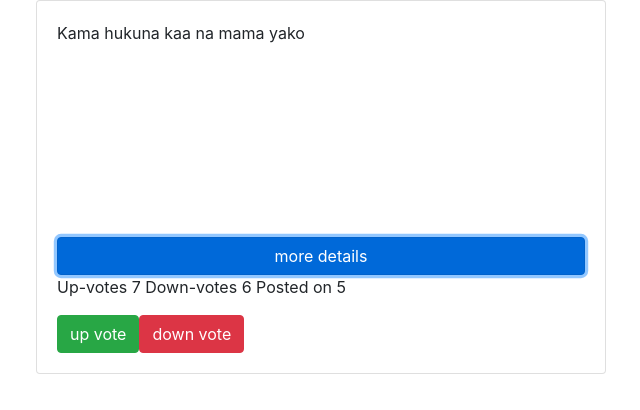
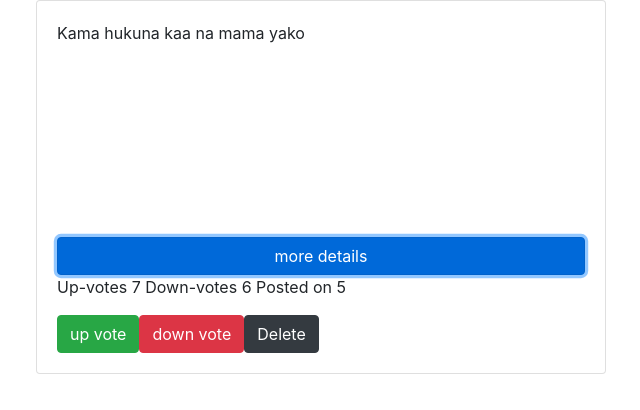
Before and after one commit to wamakimaN/Quotes, an Angular app: page / in a window 1280 px wide. Both pictures are taken after a click on the button "more details". Shown: the top 410 px of the page, without its empty margins (34-674 px from the left). Built offline with nearby package versions, Linux system fonts and the light colour scheme.

Commit message:
add delete qoute functionality

```diff
--- a/src/app/app.module.ts
+++ b/src/app/app.module.ts
@@ -11,7 +11,7 @@ import { QuoteDetailsComponent } from './quote-details/quote-details.component';
   declarations: [
     AppComponent,
     QuotesComponent,
-    QuoteDetailsComponent
+    QuoteDetailsComponent,
   ],
   imports: [
     BrowserModule,
--- a/src/app/quote-details/quote-details.component.html
+++ b/src/app/quote-details/quote-details.component.html
@@ -1,7 +1,8 @@
 <div>
-  <p>
+  <p >
       Up-votes {{quote.upVotes}} Down-votes {{quote.downVotes}} Posted on {{quote.published}}
   </p>
-  <button class="btn btn-success">up vote</button>
-  <button class="btn btn-danger">down vote</button>
+  <button (click)= 'upVote()' class="btn btn-success">up vote</button>
+  <button (click)= 'downVote()' class="btn btn-danger">down vote</button>
+  <button (click)= 'deleteThis(true)' class="btn btn-dark">Delete</button>
 </div>
--- a/src/app/quote-details/quote-details.component.ts
+++ b/src/app/quote-details/quote-details.component.ts
@@ -1,4 +1,4 @@
-import { Component, OnInit, Input} from '@angular/core';
+import { Component, OnInit, Input,Output, EventEmitter } from '@angular/core';
 import { Quote } from '../quote';
 
 @Component({
@@ -7,8 +7,13 @@ import { Quote } from '../quote';
   styleUrls: ['./quote-details.component.css']
 })
 export class QuoteDetailsComponent implements OnInit {
-@Input() quote: Quote;
-  constructor() { }
+  @Input() quote: Quote;
+
+  @Output() isDelete = new EventEmitter<boolean>();
+
+  deleteThis(erase:boolean){
+    this.isDelete.emit(erase)
+  }
 
   ngOnInit() {
   }
--- a/src/app/quotes/quotes.component.html
+++ b/src/app/quotes/quotes.component.html
@@ -5,7 +5,7 @@
         {{quote.sentence}}
       </p>
       <button (click)='showMore(i)' class="btn btn-primary">more details</button>
-      <app-quote-details *ngIf='quote.showDetails' [quote]='quote'></app-quote-details>
+      <app-quote-details *ngIf='quote.showDetails' [quote]='quote' (isDelete) = 'deleteQuote($event,i)'></app-quote-details>
     </div>
   </div>
 </div>
--- a/src/app/quotes/quotes.component.ts
+++ b/src/app/quotes/quotes.component.ts
@@ -16,6 +16,18 @@ export class QuotesComponent implements OnInit {
     this.quotes[index].showDetails  = !this.quotes[index].showDetails;
   }
 
+  deleteQuote(isDelete, index){
+    if (isDelete) {
+      let toDelete = confirm(`Are you sure you want to delete ${this.quotes[index].name}?`);
+
+      if (toDelete){
+      this.quotes.splice(index,1)
+      }
+    }
+  }
+
+
+
   constructor() { }
 
   ngOnInit() {
```
